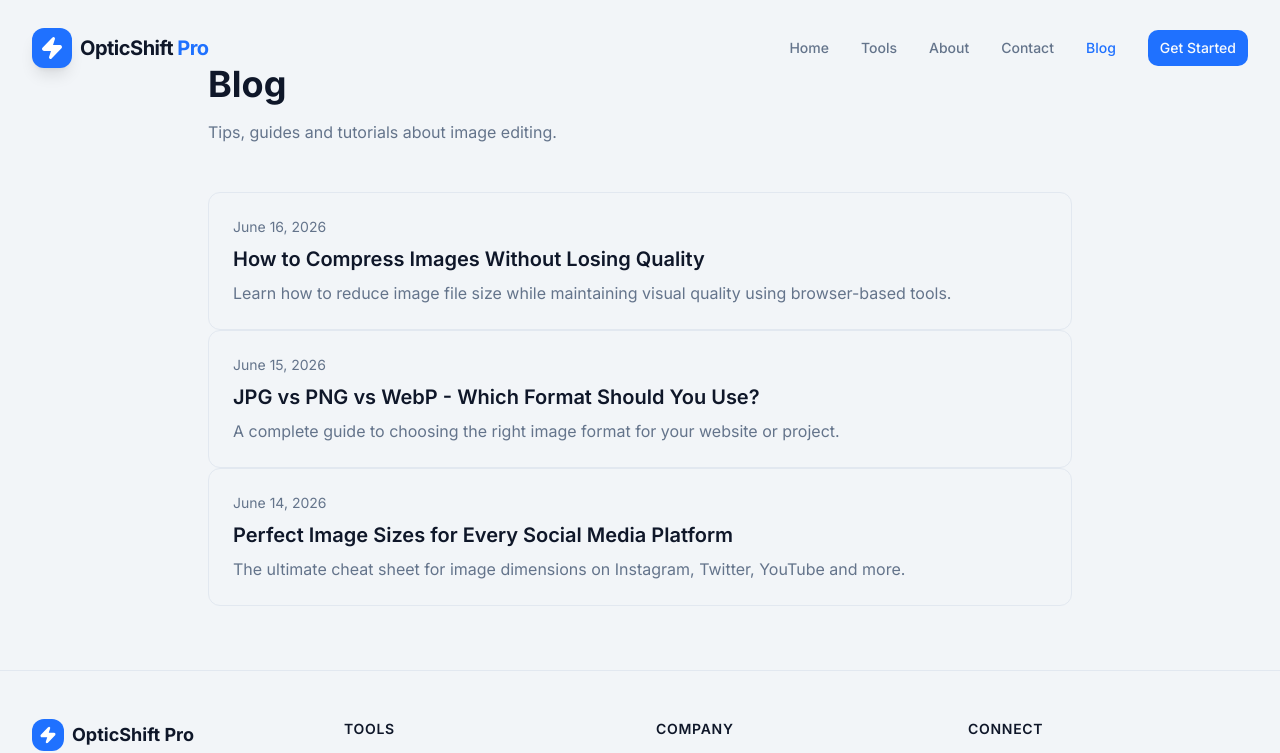
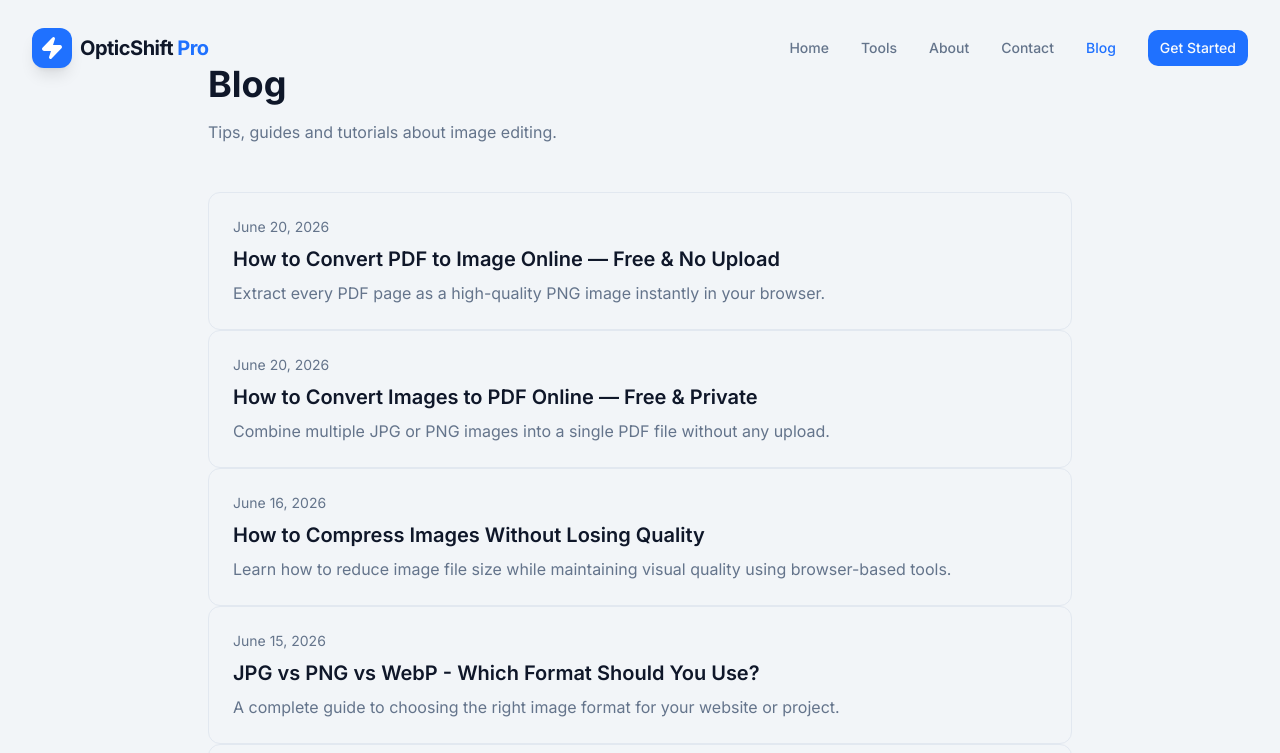
Before and after one commit to surajkumar122024-star/ok01, a Next.js app: page /blog in a window 1280 px wide. Shown: the top 753 px of the page. Built offline with nearby package versions, Linux system fonts and the light colour scheme.

Commit message:
Add new blog entries for PDF and image conversion

```diff
--- a/src/app/blog/page.tsx
+++ b/src/app/blog/page.tsx
@@ -1,6 +1,18 @@
 import Link from 'next/link';
 
 const blogs = [
+  {
+    slug: 'how-to-convert-pdf-to-image',
+    title: 'How to Convert PDF to Image Online — Free & No Upload',
+    description: 'Extract every PDF page as a high-quality PNG image instantly in your browser.',
+    date: 'June 20, 2026',
+  },
+  {
+    slug: 'how-to-convert-image-to-pdf',
+    title: 'How to Convert Images to PDF Online — Free & Private',
+    description: 'Combine multiple JPG or PNG images into a single PDF file without any upload.',
+    date: 'June 20, 2026',
+  },
   {
     slug: 'how-to-compress-images',
     title: 'How to Compress Images Without Losing Quality',
```
